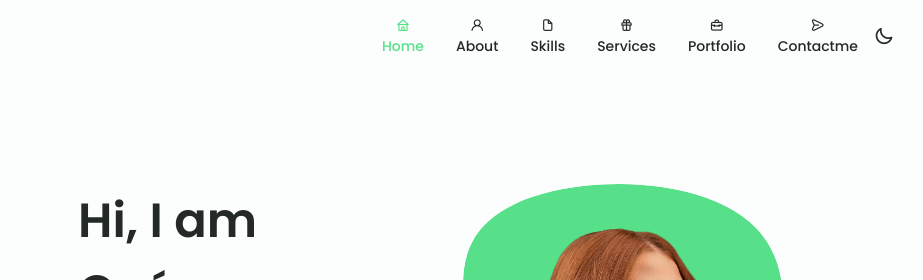
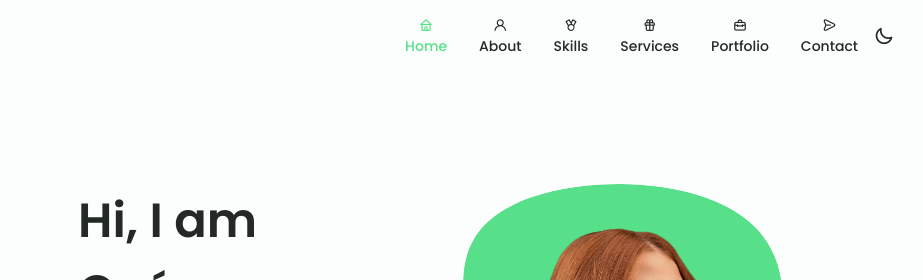
Before and after one commit to oceanesalle/Portfolio-oceane-PW, a plain HTML site: page index.html in a window 1280 px wide. Shown: the top 280 px of the page, 230-1153 px from the left. Drawn offline with nearby package versions, Linux system fonts and the light colour scheme.

Commit message:
navbar modification

```diff
--- a/index.html
+++ b/index.html
@@ -40,7 +40,7 @@
 
                 <li class="nav__item">
                   <a href="#skills" class="nav__link">
-                    <i class="uil uil-file nav-icon"></i> Skills
+                    <i class="uil uil-medal nav-icon"></i> Skills
                   </a>
                 </li>
 
@@ -58,7 +58,7 @@
 
                 <li class="nav__item">
                   <a href="#contact" class="nav__link">
-                    <i class="uil uil-message nav-icon"></i> Contactme
+                    <i class="uil uil-message nav-icon"></i> Contact
                   </a>
                 </li>
               </ul>
```
